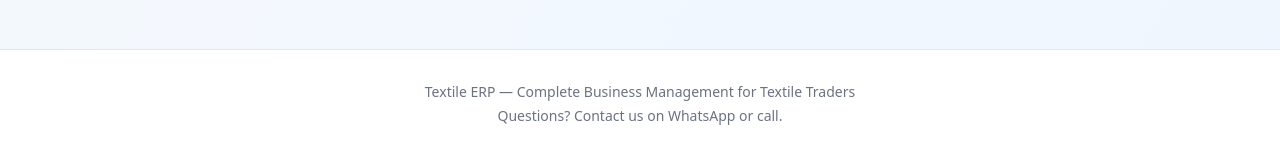
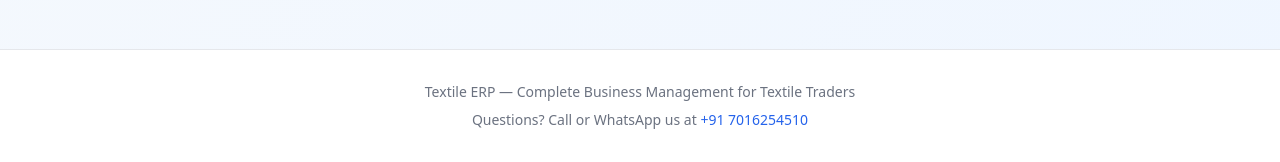
Before and after one commit to pc0riginal/textile, a Python web app: template app/templates/license/pricing.html in a window 1280 px wide. Shown: the part 2016-2178 px from the top of the page. Before the commit the page ends 2141 px from the top, so only its background shows below. Run offline with Jinja, Linux system fonts and the light colour scheme; the template is opened without the code that fills it, so the values that code supplies are empty.

Commit message:
content added in plan

```diff
--- a/app/templates/license/pricing.html
+++ b/app/templates/license/pricing.html
@@ -70,7 +70,7 @@
                     <li class="flex items-start"><svg class="h-5 w-5 text-green-500 mr-2 flex-shrink-0" fill="none" stroke="currentColor" viewBox="0 0 24 24"><path stroke-linecap="round" stroke-linejoin="round" stroke-width="2" d="M5 13l4 4L19 7"/></svg>Lifetime license</li>
                     <li class="flex items-start"><svg class="h-5 w-5 text-gray-300 mr-2 flex-shrink-0" fill="none" stroke="currentColor" viewBox="0 0 24 24"><path stroke-linecap="round" stroke-linejoin="round" stroke-width="2" d="M6 18L18 6M6 6l12 12"/></svg><span class="text-gray-400">No cloud backup</span></li>
                 </ul>
-                <a href="https://wa.me/91XXXXXXXXXX?text=I'm%20interested%20in%20Textile%20ERP%20Offline%20Mode" target="_blank" class="block w-full text-center py-3 px-4 rounded-lg bg-gray-900 text-white font-semibold hover:bg-gray-800 transition-colors">Contact Us</a>
+                <a href="https://wa.me/917016254510?text=I'm%20interested%20in%20Textile%20ERP%20Offline%20Mode" target="_blank" class="block w-full text-center py-3 px-4 rounded-lg bg-gray-900 text-white font-semibold hover:bg-gray-800 transition-colors">Contact Us</a>
             </div>
 
             <!-- Offline Premium -->
@@ -93,7 +93,7 @@
                     <li class="flex items-start"><svg class="h-5 w-5 text-green-500 mr-2 flex-shrink-0" fill="none" stroke="currentColor" viewBox="0 0 24 24"><path stroke-linecap="round" stroke-linejoin="round" stroke-width="2" d="M5 13l4 4L19 7"/></svg>Data recovery support</li>
                     <li class="flex items-start"><svg class="h-5 w-5 text-green-500 mr-2 flex-shrink-0" fill="none" stroke="currentColor" viewBox="0 0 24 24"><path stroke-linecap="round" stroke-linejoin="round" stroke-width="2" d="M5 13l4 4L19 7"/></svg>Lifetime license</li>
                 </ul>
-                <a href="https://wa.me/91XXXXXXXXXX?text=I'm%20interested%20in%20Textile%20ERP%20Offline%20Premium" target="_blank" class="block w-full text-center py-3 px-4 rounded-lg bg-blue-600 text-white font-semibold hover:bg-blue-700 transition-colors">Contact Us</a>
+                <a href="https://wa.me/917016254510?text=I'm%20interested%20in%20Textile%20ERP%20Offline%20Premium" target="_blank" class="block w-full text-center py-3 px-4 rounded-lg bg-blue-600 text-white font-semibold hover:bg-blue-700 transition-colors">Contact Us</a>
             </div>
 
             <!-- Online Mode -->
@@ -115,7 +115,7 @@
                     <li class="flex items-start"><svg class="h-5 w-5 text-green-500 mr-2 flex-shrink-0" fill="none" stroke="currentColor" viewBox="0 0 24 24"><path stroke-linecap="round" stroke-linejoin="round" stroke-width="2" d="M5 13l4 4L19 7"/></svg>New features early access</li>
                     <li class="flex items-start"><svg class="h-5 w-5 text-green-500 mr-2 flex-shrink-0" fill="none" stroke="currentColor" viewBox="0 0 24 24"><path stroke-linecap="round" stroke-linejoin="round" stroke-width="2" d="M5 13l4 4L19 7"/></svg>Priority support</li>
                 </ul>
-                <a href="https://wa.me/91XXXXXXXXXX?text=I'm%20interested%20in%20Textile%20ERP%20Online%20Mode" target="_blank" class="block w-full text-center py-3 px-4 rounded-lg bg-emerald-600 text-white font-semibold hover:bg-emerald-700 transition-colors">Contact Us</a>
+                <a href="https://wa.me/917016254510?text=I'm%20interested%20in%20Textile%20ERP%20Online%20Mode" target="_blank" class="block w-full text-center py-3 px-4 rounded-lg bg-emerald-600 text-white font-semibold hover:bg-emerald-700 transition-colors">Contact Us</a>
             </div>
 
         </div>
@@ -180,7 +180,7 @@
     <footer class="bg-white border-t border-gray-200 mt-10">
         <div class="max-w-7xl mx-auto px-4 sm:px-6 lg:px-8 py-8 text-center text-sm text-gray-500">
             <p>Textile ERP — Complete Business Management for Textile Traders</p>
-            <p class="mt-1">Questions? Contact us on WhatsApp or call.</p>
+            <p class="mt-2">Questions? Call or WhatsApp us at <a href="https://wa.me/917016254510" target="_blank" class="text-blue-600 hover:text-blue-700 font-medium">+91 7016254510</a></p>
         </div>
     </footer>
 </body>
```
